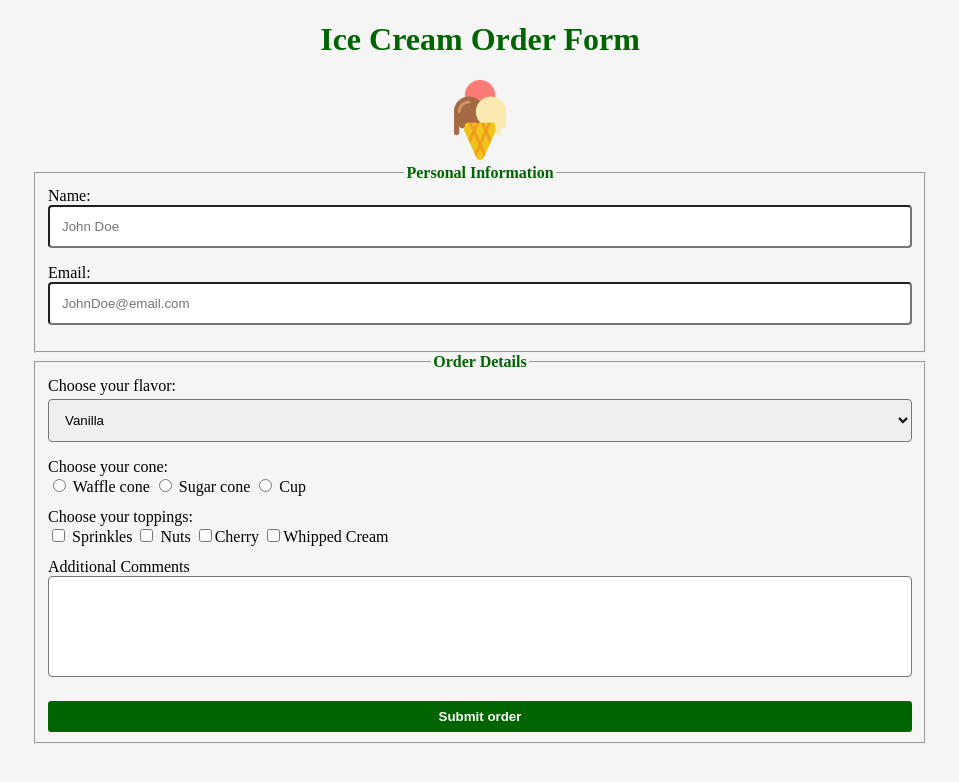
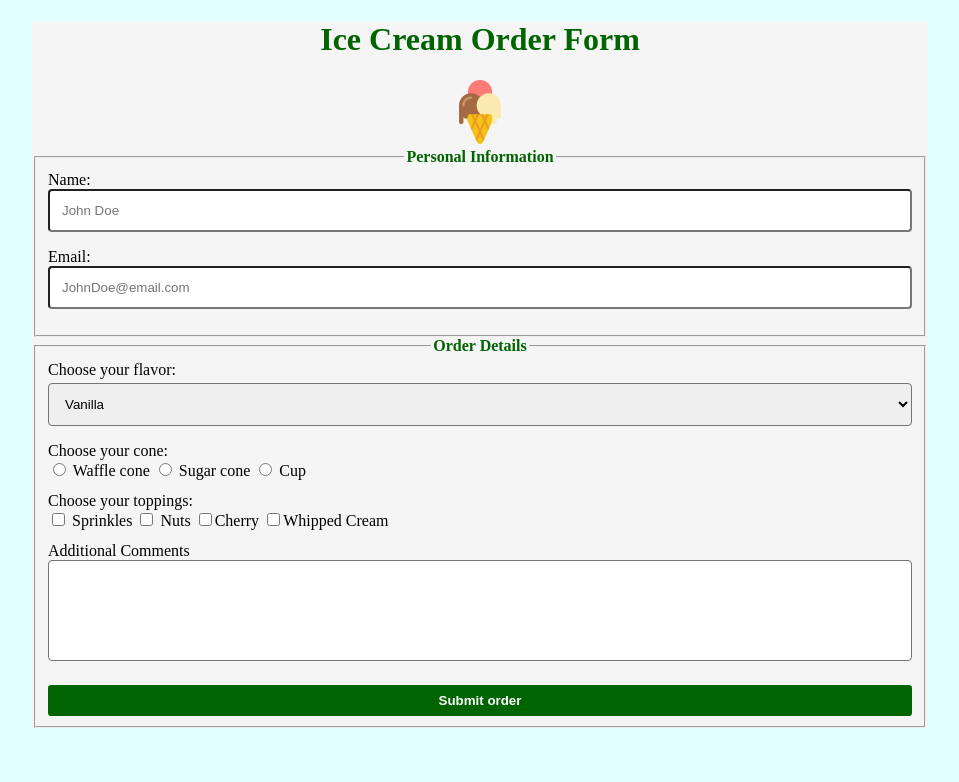
Before and after one commit to RoughHouseRandy/ice_cream_pair, a plain HTML site: page index.html in a window 1280 px wide. Shown: the whole page, without its empty margins (160-1119 px from the left). Drawn offline with Linux system fonts and the light colour scheme.

Commit message:
changed background color and resized image

```diff
--- a/styles.css
+++ b/styles.css
@@ -3,13 +3,14 @@ box-sizing:border-box;
 }
 
 body {
-    background-color: whitesmoke;
+    background-color: lightcyan;
     margin:0;
 }
 
 main, header{
     margin: 0 auto;
     width: 70%;
+    background-color:whitesmoke
 }
 
 header, legend {
@@ -19,7 +20,7 @@ header, legend {
 }
 
 img {
-    max-width:5rem;
+    max-width:4rem;
 }
 
 input[type="text"], input[type="email"],select, textarea{
```
